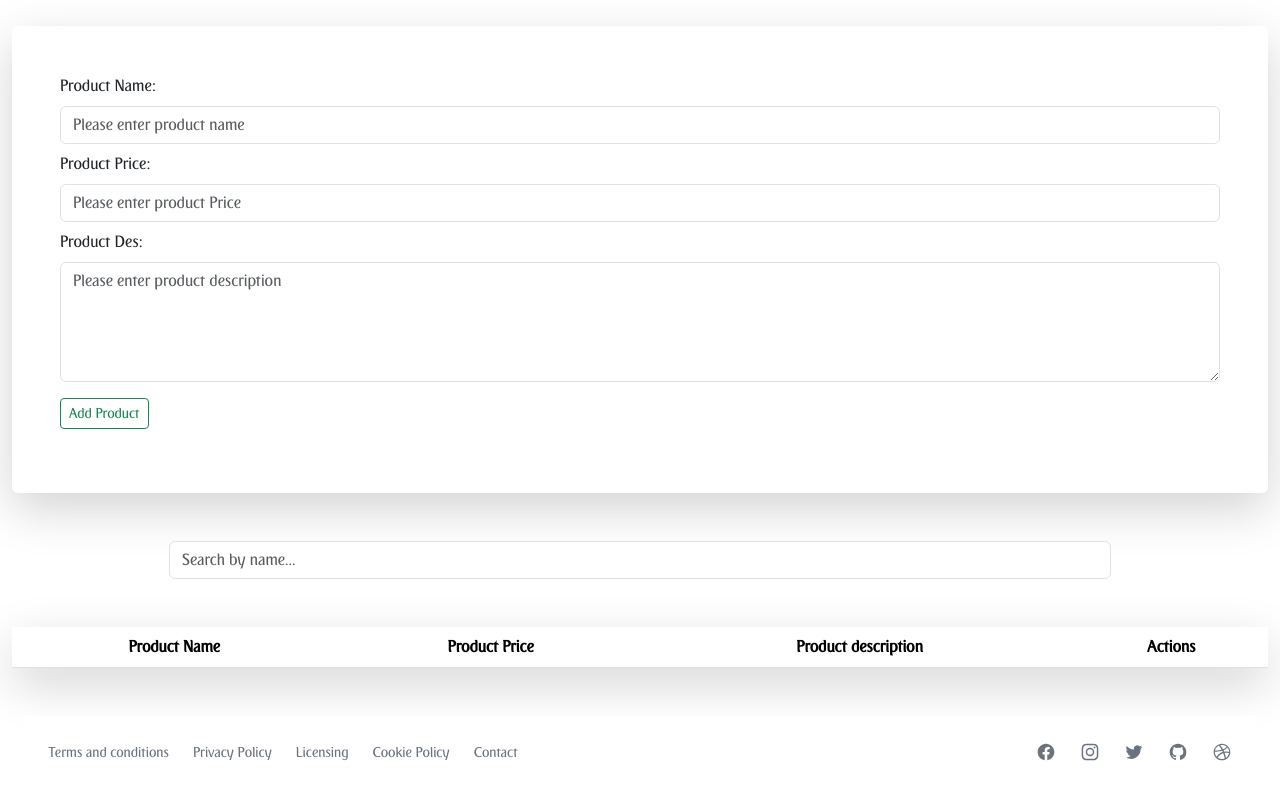
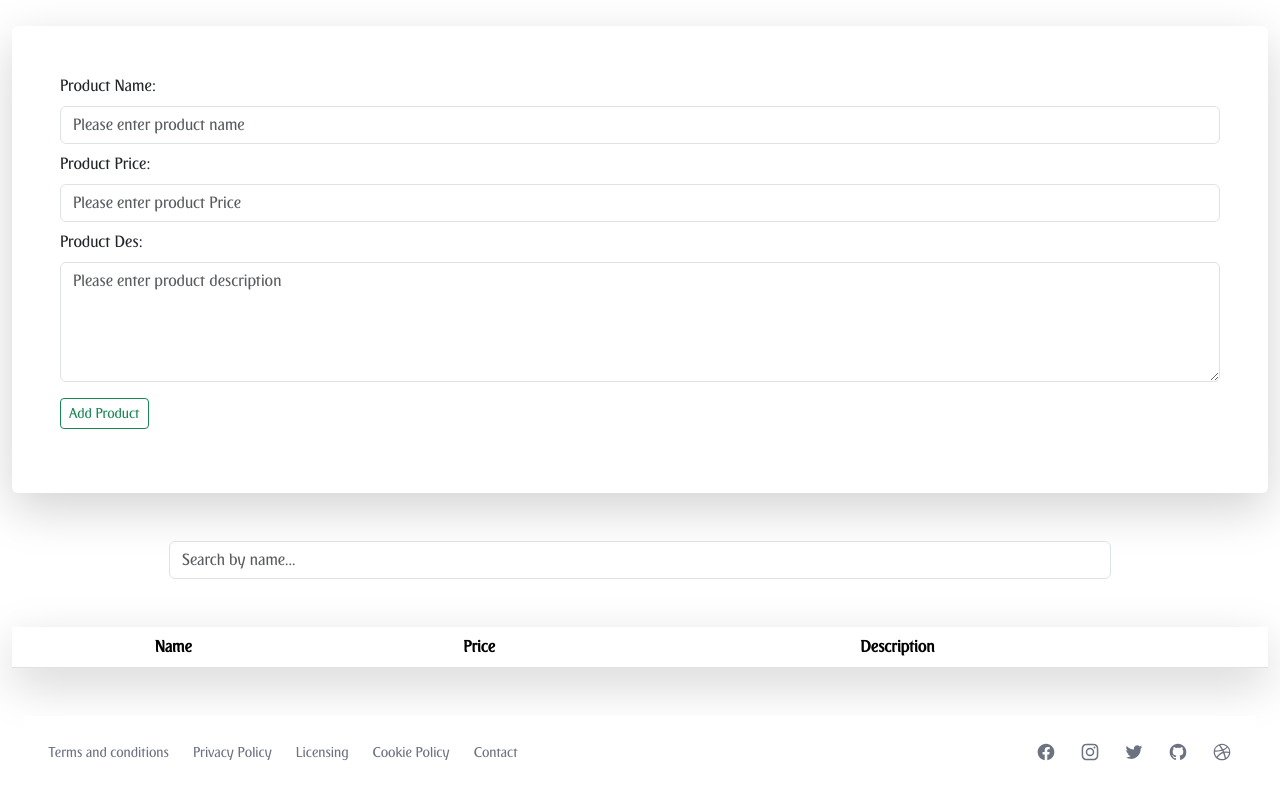
Before and after one commit to Doniamagdy/Perfumes-Crud, a plain HTML site: page index.html in a window 1280 px wide. Shown: the part 558-1358 px from the top of the page. Drawn offline with nearby package versions, Linux system fonts and the light colour scheme.

Commit message:
Update index.html

```diff
--- a/index.html
+++ b/index.html
@@ -47,10 +47,10 @@
 <table class="table my-5 p-5 shadow-lg bg-body rounded text-center ">
     <thead>
       <tr >
-        <th scope="col">Product Name</th>
-        <th scope="col">Product Price</th>
-        <th scope="col">Product description</th>
-        <th scope="col">Actions</th>
+        <th scope="col"> Name</th>
+        <th scope="col"> Price</th>
+        <th scope="col"> Description</th>
+        <th scope="col"></th>
       </tr>
       <div id="white-line"></div>
     </thead>
```
